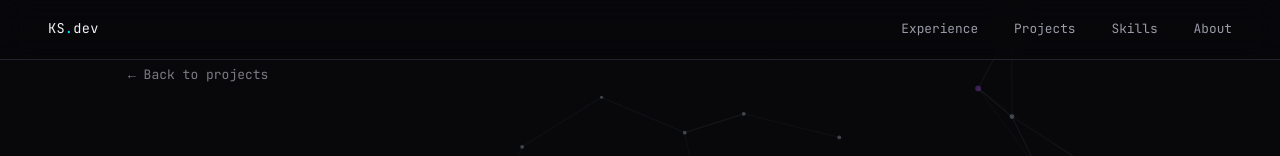
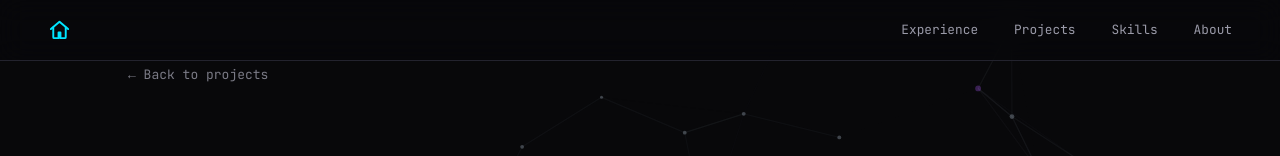
Before and after one commit to Krrish212/My-Portfolio, a plain HTML site: page projects/atari-breakout.html in a window 1280 px wide. Shown: the top 156 px of the page. Drawn offline with Linux system fonts and the light colour scheme.

Commit message:
Home button added at top corner of every page. when clicked, will direct user back to main screen

```diff
--- a/projects/atari-breakout.html
+++ b/projects/atari-breakout.html
@@ -16,7 +16,7 @@
 <canvas class="plexus" aria-hidden="true"></canvas>
 
 <nav class="nav">
-  <div class="nav__mark">KS<span>.</span>dev</div>
+  <a class="nav__mark" href="../index.html" aria-label="Home"><svg width="23" height="23" viewBox="0 0 24 24" fill="none" stroke="currentColor" stroke-width="2" stroke-linecap="round" stroke-linejoin="round"><path d="M3 11.5 12 4l9 7.5"/><path d="M5.5 9.8V20a1 1 0 0 0 1 1h4.5v-6h2v6H17.5a1 1 0 0 0 1-1V9.8"/></svg></a>
   <div class="nav__links">
     <a href="../index.html#experience">Experience</a>
     <a href="../index.html#projects">Projects</a>
--- a/styles.css
+++ b/styles.css
@@ -122,12 +122,12 @@ a { color: inherit; text-decoration: none; }
 }
 
 .nav__mark {
-  font-family: var(--font-mono);
-  font-size: 0.85rem;
-  letter-spacing: 0.02em;
-  color: var(--text);
-}
-.nav__mark span { color: var(--cyan); }
+  display: flex;
+  align-items: center;
+  color: var(--cyan);
+  transition: filter 0.2s ease, transform 0.2s ease;
+}
+.nav__mark:hover { filter: drop-shadow(0 0 6px var(--cyan-dim)); transform: scale(1.06); }
 
 .nav__links {
   display: flex;
```
Also changed, not shown: about.html (+1 -1 lines), index.html (+1 -1 lines), projects/cae.html (+1 -1 lines), projects/nlp-pipeline.html (+1 -1 lines), projects/rl-trading.html (+1 -1 lines), projects/stock-predictor.html (+1 -1 lines), projects/virtuconnect.html (+1 -1 lines), image.png (deleted), 1 other file.
